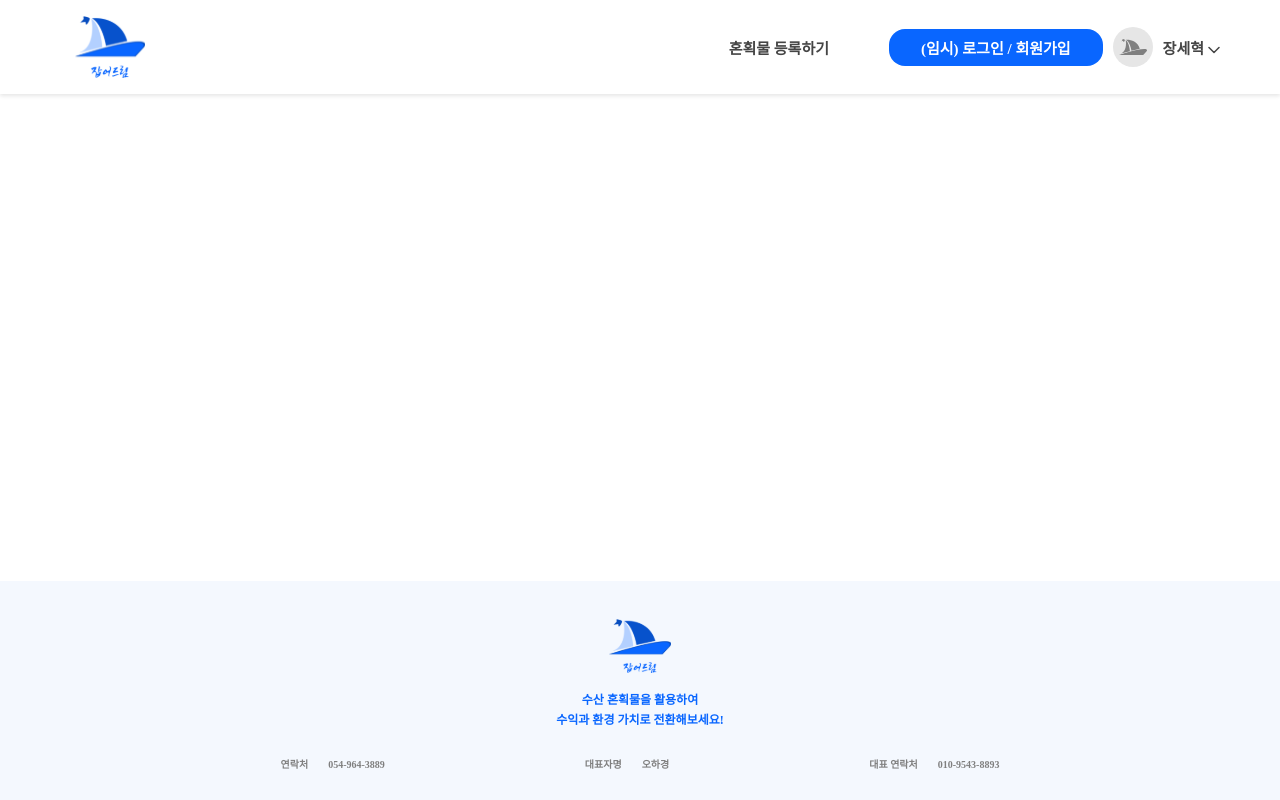
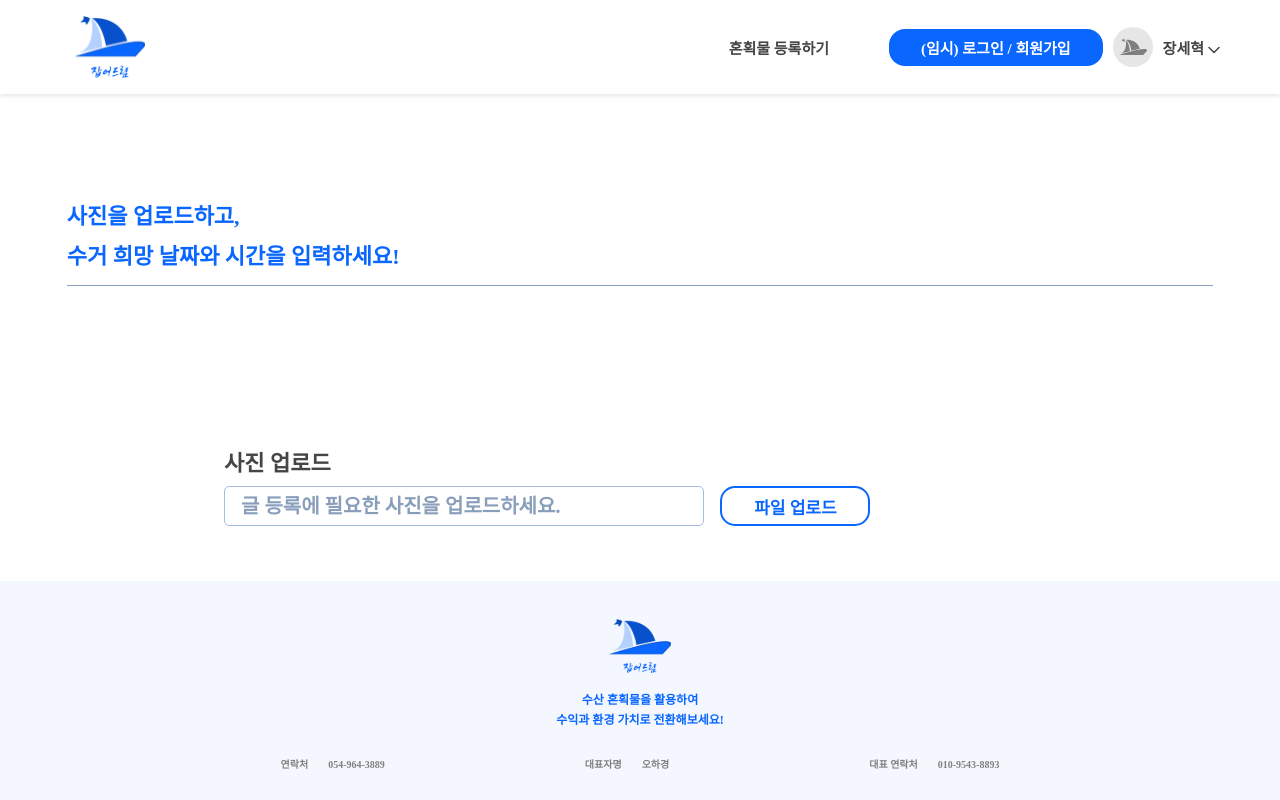
Before and after one commit to LikeLionHGU/Karina_Front, a React (Vite) app: page /article in a window 1280 px wide. Built offline with nearby package versions, Linux system fonts and the light colour scheme.

Commit message:
edit/로그인 수정&업로드 페이지 섹션 추가

```diff
--- a/src/App.tsx
+++ b/src/App.tsx
@@ -12,6 +12,7 @@ import Login from "./pages/Login";
 import Signup from "./pages/Signup";
 import VideoAnalysisPage from "./pages/VideoAnalysisPage";
 import ProcessTest from './components/Processing';
+import AnalysisArticle from "./pages/AnalysisArticle";
 
 import "./App.css";
 
@@ -41,7 +42,9 @@ function App() {
             <Route path="/mypage/posts" element={<EditPost />} />
             <Route path="/mypage/profile" element={<UpdateProfile />} />
             <Route path="/post" element={<VideoAnalysisPage />} />
+            {/*이 경로는 나중에 지우기*/}
             <Route path="/process" element={<ProcessTest />} />
+            <Route path="/article" element={<AnalysisArticle />} />
           </Routes>
         </MainContent>
         <Footer />
--- /dev/null
+++ b/src/pages/AnalysisArticle.tsx
@@ -0,0 +1,145 @@
+import styled from "styled-components";
+import styles from "../styles/AnalysisArticle.module.css";
+import { FontAwesomeIcon } from "@fortawesome/react-fontawesome";
+import { faImage } from "@fortawesome/free-regular-svg-icons";
+import { useState, useRef, useEffect } from "react";
+const InputContainer = styled.div`
+    display:flex;
+    flex-direction:column;
+    align-items:center;
+    gap:25px;
+`
+const InputTitle = styled.h1`
+    color: var(--Black-4, #454545);
+    font-size: clamp(15px, 2.5vw, 22px);
+    font-style: normal;
+    font-weight: 600;
+    line-height: 45px; /* 150% */
+`
+const InputInner = styled.div`
+    width:65vw;
+`
+const InputLine = styled.div`
+    display:flex;
+`
+/*파일 컨테이너*/
+const FileContent = styled.div`
+    width: fit-content;                /* 남은 공간 전부 차지 */
+    display: flex;
+    align-items: center;
+    border-radius: 5px;
+    border: 1.5px solid var(--Secondary-3, #A5BEE0);
+    height: 40px;
+    gap: 10px;              /* 버튼 사이 간격 */
+    padding: 0 16px;
+    box-sizing: border-box;
+
+    span{
+        white-space: nowrap;
+        padding-right:127px;
+        color: var(--Secondary-5, #899EBB);
+        font-size: clamp(15px, 1.6vw, 20px);
+        font-style: normal;
+        font-weight: 700;
+        line-height: 30px; /* 150% */
+    }
+`
+
+const HiddenFile = styled.input.attrs({ type: 'file' })`
+  display:none;
+`
+
+const UploadBtn = styled.button`
+    margin-left:16px;
+    width: 150px;
+    height: 40px;
+    flex-shrink: 0;
+    border-radius: 15px;
+    border: 2px solid var(--Primary-2, #0966FF);
+    cursor: pointer;
+    background: #fff;
+    /*텍스트 css*/
+    color: var(--Primary-2, #0966FF);
+    text-align: center;
+    font-size: 17px;
+    font-style: normal;
+    font-weight: 600;
+    line-height: normal;
+`
+/*파일 업로드 되고 나서 뜨는 부분 컨테이너*/
+const FileChip = styled.div`
+  display:flex;
+  align-items: center;
+  gap:11px;
+
+`
+const FileIcon = styled(FontAwesomeIcon)`
+  color: #bfc7d4;          /* lightgray 비슷 */
+  font-size: 50px;
+  vertical-align: middle;  /* 텍스트와 수직 정렬시 유용 */
+`
+
+
+function AnalysisArticle () {
+    const [selectedFile, setSelectedFile] = useState<File | null>(null);
+    const fileRef = useRef<HTMLInputElement>(null);
+    /*파일 선택 관련 이벤트 관리*/
+    const handleOpenFile: React.MouseEventHandler<HTMLButtonElement> = (e) => {
+        e.preventDefault();
+        fileRef.current && (fileRef.current.value = ""); // 같은 파일 재선택 허용
+        fileRef.current?.click(); //input태그와 버튼 태그 연결
+    };
+
+    /*핸들 이벤트(유저가 입력하고 값 저장)*/
+    const handleFileChange: React.ChangeEventHandler<HTMLInputElement> = (e) => {
+        setSelectedFile(e.currentTarget.files?.[0] ?? null);
+        console.log('업로드 파일:', selectedFile);
+    };
+
+    return (
+        <>
+            <section className={styles.title}>
+                <div className={styles.inner}>
+                    <div className={styles.text}>
+                    <p>사진을 업로드하고,</p>
+                    <p>수거 희망 날짜와 시간을 입력하세요!</p>
+                    </div>
+                    <div className={styles.underLine} />
+                </div>
+            </section>
+
+            <div className = {styles.PhotoUpolad}>
+                <InputContainer>
+                    <InputInner>
+                        <InputTitle>사진 업로드</InputTitle>
+                        <InputLine>
+                            <FileContent>
+                                {selectedFile ? (
+                                    // 파일이 선택됐을 때: 파일칩 렌더
+                                    <FileChip>
+                                        <FileIcon icon={faImage} />
+                                        <div className = {styles.fileChipText}>
+                                            <div className={styles.fileName}>{selectedFile.name}</div>
+                                            <div className={styles.fileStatus}>업로드 완료</div>
+                                        </div>
+                                    </FileChip>
+                                ) : (
+                                    // 파일이 없을 때: 안내문 렌더
+                                    <span>글 등록에 필요한 사진을 업로드하세요.</span>
+                                )}
+                            </FileContent>
+                            <HiddenFile ref={fileRef} type="file" onChange={handleFileChange} />
+                            <UploadBtn type="button" onClick={handleOpenFile}>파일 업로드</UploadBtn>
+                        </InputLine>
+                    </InputInner>
+
+                </InputContainer>
+            </div>
+
+
+        </>
+    )
+
+}
+
+export default AnalysisArticle;
--- a/src/pages/Login.tsx
+++ b/src/pages/Login.tsx
@@ -109,11 +109,13 @@ const Input = styled.input`
     cursor: pointer;
     }
  `
+
+
 function Login() {
   /*Styled-component에서 쓸 prpos의 변수 타입 지정*/
 
   const navigate = useNavigate();
-  const [isActive, setIsActive] = useState('factory'); // 'factory' 또는 'fisher'
+  const [isActive, setIsActive] = useState('');
   const [userId, setUserId] = useState('');
   const [userPassword, setUserPassword] = useState('');
 
@@ -128,7 +130,13 @@ function Login() {
   const handleToggle = (status: string) => {
     setIsActive(status);
   };
-
+ /*placeholder 텍스트 변수 선언*/
+const helperText =
+  isActive === 'fisher'
+    ? '잡아드림 어민 아이디를 입력하세요.'
+    : isActive === 'factory'
+    ? '잡아드림 공장/연구소 아이디를 입력하세요.'
+    : '역할을 선택해주세요.';
 
 /*백엔드한테 데이터 보내기*/
 const onSubmitClick = async (event : React.MouseEvent<HTMLInputElement>) => {
@@ -148,21 +156,15 @@ const onSubmitClick = async (event : React.MouseEvent<HTMLInputElement>) => {
   try {
     console.log("FormData 내용:");
     for (const [k, v] of formData.entries()) console.log(k, v);
-
+    //헤더에 보낼 토큰 저장
+    const token = localStorage.getItem('jwt') ?? '';
     const res = await axios.post(
       `${import.meta.env.VITE_API_URL}/user/login`,
       formData,
-      { withCredentials: true } // Content-Type 생략
+        { withCredentials: true,
+          headers: token ? { Authorization: `Bearer ${token}` } : undefined,
+        },
     );
-
-    // 토큰 헤더 파싱
-    const authHeader = res.headers['authorization']; // "Bearer x.y.z" (노출 허용 필요)
-    if (authHeader) {
-      const token = authHeader.replace(/^Bearer\s+/i, '');
-      localStorage.setItem('jwt', token);
-    } else {
-      console.warn("Authorization 헤더가 없습니다. 서버의 Access-Control-Expose-Headers 설정 확인 필요.");
-    }
 
     // 성공 처리
     alert("로그인 성공");
@@ -205,7 +207,7 @@ const onSubmitClick = async (event : React.MouseEvent<HTMLInputElement>) => {
       <InputAndTitle>
         <InputTitle>아이디</InputTitle>
           <Input
-            placeholder={isActive === 'fisher' ? "잡아드림 어민 아이디를 입력하세요." : "잡아드림 공장/연구소 아이디를 입력하세요."}
+            placeholder={helperText}
             type="text"
             value={userId}
             onChange={handleIdChange}
@@ -213,7 +215,7 @@ const onSubmitClick = async (event : React.MouseEvent<HTMLInputElement>) => {
       </InputAndTitle>
         <InputAndTitle>
           <InputTitle>비밀번호</InputTitle>
-          <Input placeholder="비밀번호를 입력하세요."
+          <Input placeholder={isActive === ''? '역할을 선택해 주세요.' : "비밀번호를 입력하세요."}
             type="text"
             value={userPassword}
             onChange={handlePasswordChange} />
--- /dev/null
+++ b/src/styles/AnalysisArticle.module.css
@@ -0,0 +1,56 @@
+.title{
+    margin-top:103px;
+    display:flex;
+    justify-content:center;   /* 래퍼(inner)를 화면 가운데 배치 */
+}
+
+.inner{
+  width:89.58vw;            /* 텍스트와 선이 공유할 동일한 폭 */
+}
+
+.text{
+  display:flex;
+  flex-direction:column;
+  align-items:flex-start;   /* 텍스트 왼쪽 정렬 */
+}
+
+.title p{
+  color: var(--Primary-2, #0966FF);
+  font-size: clamp(15px, 2.5vw, 22px);
+  font-weight: 600;
+  line-height: 40px;
+}
+
+.underLine{
+  width:100%;               /* inner의 폭과 동일 */
+  height:1px;
+  background-color: var(--Secondary-5, #899EBB);
+  margin-top:8px;           /* 간격 필요 시 */
+}
+
+.fileChipText{
+    display:flex;
+    flex-direction:column;
+    gap:1px;
+    margin-right:clamp(100px, 4vw, 200px);
+}
+
+.fileName{
+    color: var(--Black-4, #454545);
+    font-size: clamp(15px, 2.5vw, 20px);
+    font-style: normal;
+    font-weight: 700;
+    line-height: 30px; /* 150% */
+}
+
+.fileStatus{
+    color: var(--Secondary-5, #899EBB);
+    font-size: 17px;
+    font-style: normal;
+    font-weight: 400;
+    line-height: normal;
+}
+
+.PhotoUpolad{
+    margin-top:155px;
+}
--- a/src/styles/FactoryLogin.module.css
+++ b/src/styles/FactoryLogin.module.css
@@ -2,6 +2,7 @@
     margin: 0;
     padding: 0;
     box-sizing: border-box;
+    font-family: pretendard;
 }
 
 body {
```
